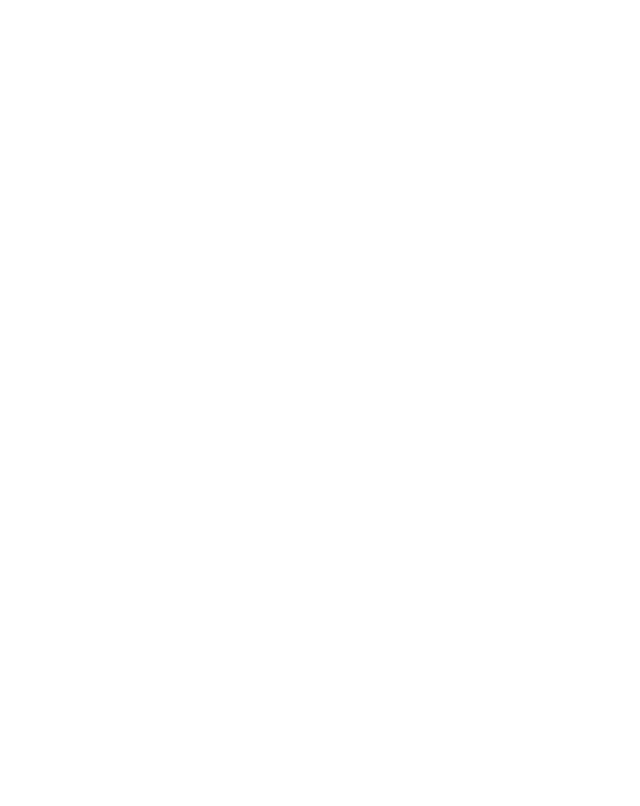
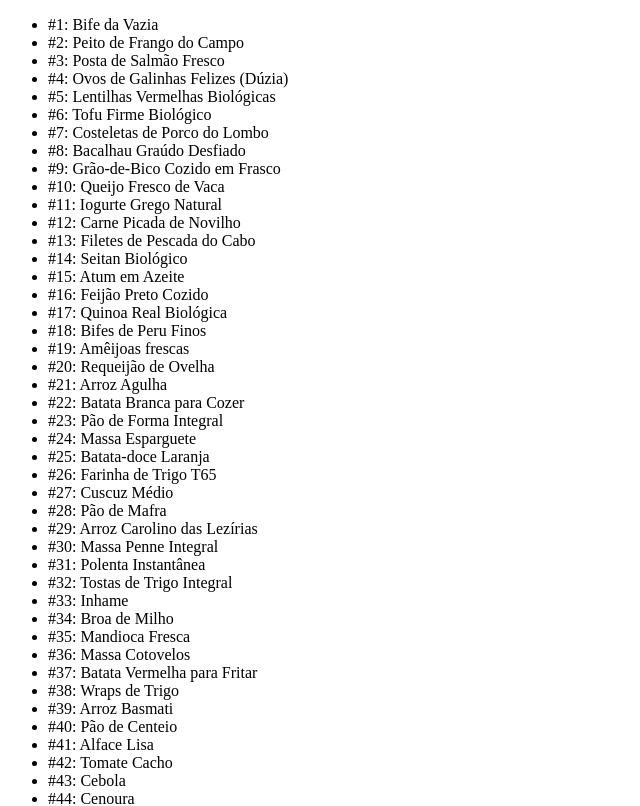
Before and after one commit to devrocha/assembly-product-checkout-angular, an Angular app: page / in a window 1280 px wide. Shown: the top 806 px of the page, without its empty margins (0-640 px from the left). Built offline with nearby package versions, Linux system fonts and the light colour scheme.

Commit message:
render products

```diff
--- a/src/app/app.html
+++ b/src/app/app.html
@@ -1 +1,6 @@
+<ul>
+  <li *ngFor="let product of products">
+    #{{ product.id }}: {{ product.name }}
+  </li>
+</ul>
 <router-outlet />
--- a/src/app/app.ts
+++ b/src/app/app.ts
@@ -1,10 +1,11 @@
 import { Component, inject, signal } from '@angular/core';
 import { RouterOutlet } from '@angular/router';
+import { CommonModule } from '@angular/common';
 import { Products } from '../services/products';
 
 @Component({
   selector: 'app-root',
-  imports: [RouterOutlet],
+  imports: [RouterOutlet ,CommonModule],
   templateUrl: './app.html',
   styleUrl: './app.scss'
 })
```
